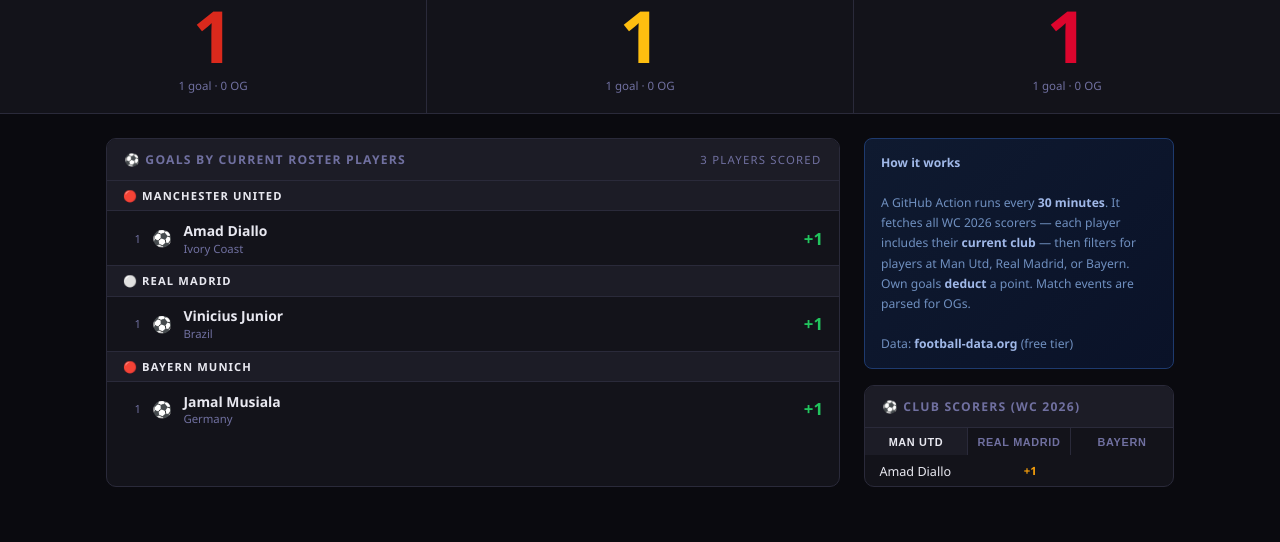
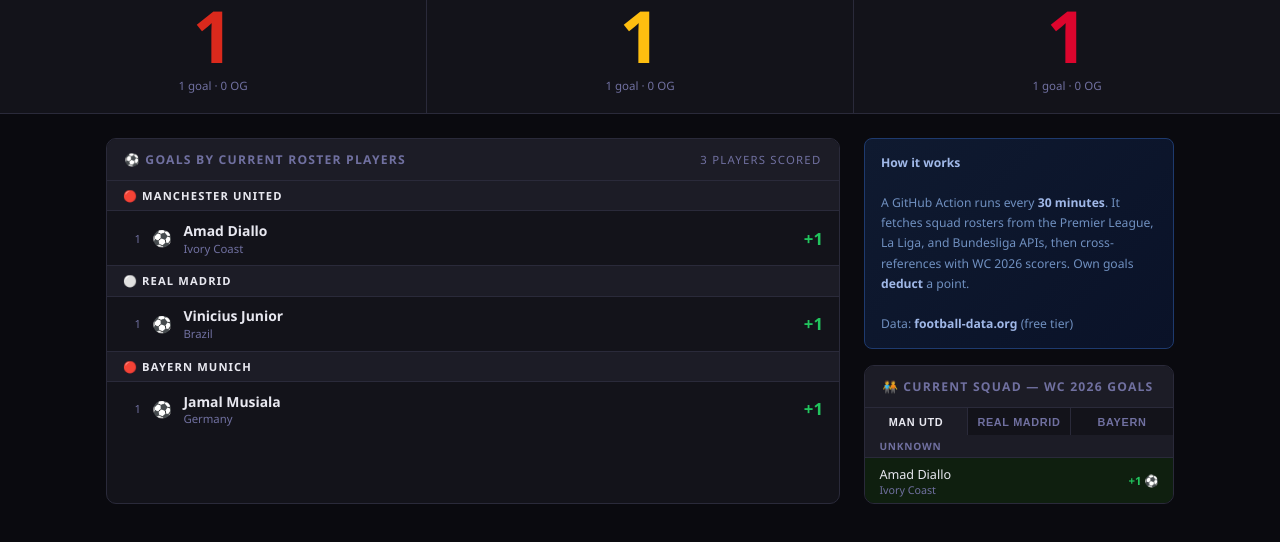
Before and after one commit to shreyartha-bioinfo/fuzzy-engine, a plain HTML site: page index.html in a window 1280 px wide. Shown: the part 306-848 px from the top of the page. Drawn offline with Linux system fonts and the light colour scheme.

Commit message:
feat: squad panel with position groups and WC goal highlights

```diff
--- a/index.html
+++ b/index.html
@@ -192,15 +192,23 @@
     border: none; transition: background .15s, color .15s;
   }
   .roster-tab.active { background: var(--surface2); color: var(--text); }
-  .roster-list { max-height: 220px; overflow-y: auto; }
+  .roster-list { max-height: 340px; overflow-y: auto; }
+  .roster-pos-hd {
+    padding: .25rem .9rem;
+    font-size: .63rem; font-weight: 700; letter-spacing: .08em; text-transform: uppercase;
+    color: var(--muted); background: var(--surface2);
+    border-bottom: 1px solid var(--border);
+  }
   .roster-item {
     display: flex; align-items: center; gap: .6rem;
     padding: .38rem .9rem; font-size: .79rem;
     border-bottom: 1px solid var(--border);
   }
   .roster-item:last-child { border-bottom: none; }
+  .roster-item.scored { background: #0f1f0f; }
   .roster-item span { flex: 1; }
-  .roster-item .r-g { font-size: .71rem; color: var(--amber); font-weight: 700; }
+  .roster-item .r-nat { font-size: .67rem; color: var(--muted); }
+  .roster-item .r-g { font-size: .71rem; color: var(--green); font-weight: 700; min-width: 28px; text-align: right; }
 
   ::-webkit-scrollbar { width: 5px; }
   ::-webkit-scrollbar-track { background: var(--surface); }
@@ -218,7 +226,7 @@
 <div class="status-bar">
   <div class="dot loading" id="dot"></div>
   <span id="status-text">Loading…</span>
-  <button class="btn" onclick="load()">↻ Refresh</button>
+  <button class="btn" onclick="load()">&#8635; Refresh</button>
 </div>
 
 <div class="scoreboard">
@@ -255,12 +263,12 @@
   <div class="sidebar">
     <div class="info-box">
       <strong>How it works</strong><br><br>
-      A GitHub Action runs every <strong>30 minutes</strong>. It fetches all WC 2026 scorers — each player includes their <strong>current club</strong> — then filters for players at Man Utd, Real Madrid, or Bayern. Own goals <strong>deduct</strong> a point. Match events are parsed for OGs.<br><br>
+      A GitHub Action runs every <strong>30 minutes</strong>. It fetches squad rosters from the Premier League, La Liga, and Bundesliga APIs, then cross-references with WC 2026 scorers. Own goals <strong>deduct</strong> a point.<br><br>
       Data: <strong>football-data.org</strong> (free tier)
     </div>
 
     <div class="panel">
-      <div class="panel-header">⚽ Club Scorers (WC 2026)</div>
+      <div class="panel-header">🧑‍🤝‍🧑 Current Squad — WC 2026 Goals</div>
       <div class="roster-tabs">
         <button class="roster-tab active" onclick="switchTab('utd',this)">Man Utd</button>
         <button class="roster-tab" onclick="switchTab('rm',this)">Real Madrid</button>
@@ -346,15 +354,32 @@
   const club = data.clubs[activeTab];
   if (!club) return;
 
-  const players = club.squad || club.scorers || [];
+  const players = club.squad || [];
   if (!players.length) {
-    listEl.innerHTML = `<div class="empty-state" style="padding:1.2rem">No squad data yet — run the workflow first.</div>`;
+    listEl.innerHTML = `<div class="empty-state" style="padding:1.2rem">No squad data yet.</div>`;
     return;
   }
-  listEl.innerHTML = players.map(p => {
-    const label = p.net > 0 ? `+${p.net}` : p.net < 0 ? `${p.net}` : "";
-    return `<div class="roster-item"><span>${esc(p.name)}</span><span class="r-g">${label}</span></div>`;
-  }).join("");
+
+  const POS_LABEL = { Goalkeeper: "Goalkeepers", Defence: "Defenders", Midfield: "Midfielders", Offence: "Forwards" };
+  let html = "";
+  let lastPos = null;
+  for (const p of players) {
+    const pos = p.position || "Unknown";
+    if (pos !== lastPos) {
+      html += `<div class="roster-pos-hd">${POS_LABEL[pos] || pos}</div>`;
+      lastPos = pos;
+    }
+    const scored = p.net !== 0 || p.goals > 0 || p.ownGoals > 0;
+    const label  = p.net > 0 ? `+${p.net} ⚽` : p.net < 0 ? `${p.net}` : p.goals > 0 ? `+${p.goals} ⚽` : "";
+    html += `<div class="roster-item${scored ? " scored" : ""}">
+      <div style="flex:1">
+        <div>${esc(p.name)}</div>
+        ${p.nationality ? `<div class="r-nat">${esc(p.nationality)}</div>` : ""}
+      </div>
+      <span class="r-g">${label}</span>
+    </div>`;
+  }
+  listEl.innerHTML = html;
 }
 
 function switchTab(key, el) {
```
